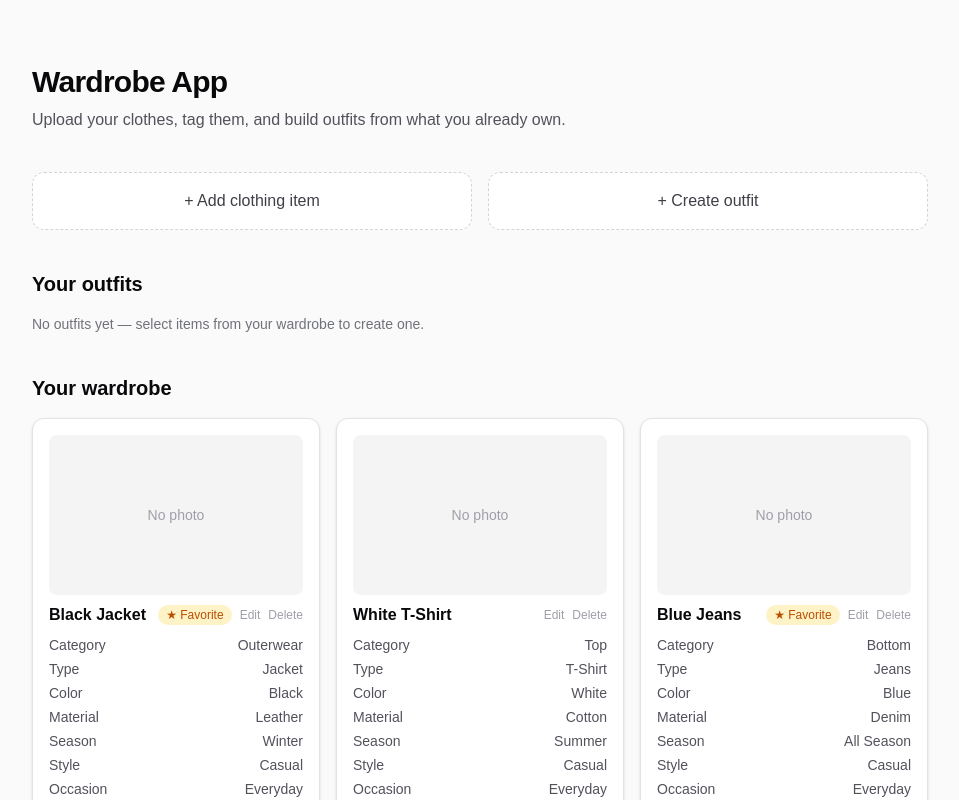
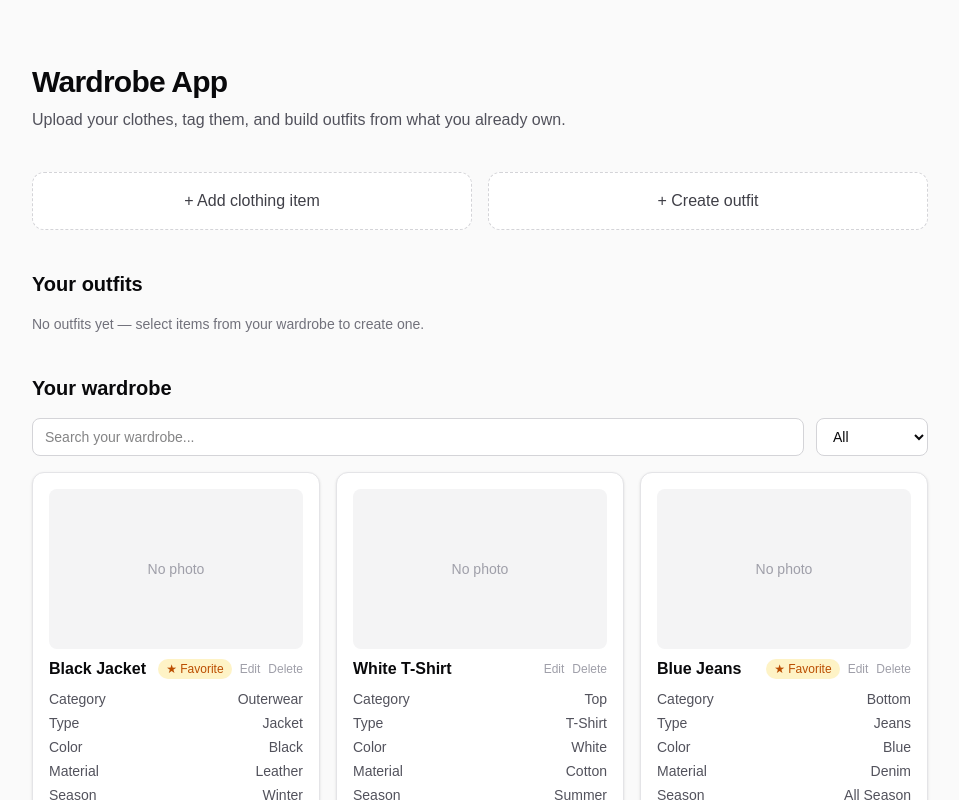
Before and after one commit to seanpan-1321/WardrobeApp, a Next.js app: page / in a window 1280 px wide. Shown: the top 800 px of the page, without its empty margins (160-1119 px from the left). Built offline with nearby package versions, Linux system fonts and the light colour scheme.

Commit message:
Added search bar and filter to find clothing

```diff
--- a/src/app/page.tsx
+++ b/src/app/page.tsx
@@ -18,6 +18,29 @@ export default function Home() {
   const [showOutfitForm, setShowOutfitForm] = useState(false);
   const [editingItem, setEditingItem] = useState<ClothingItem | null>(null);
   const [editingOutfit, setEditingOutfit] = useState<Outfit | null>(null);
+  const [searchQuery, setSearchQuery] = useState("");
+  const [categoryFilter, setCategoryFilter] = useState("All");
+
+  const categories = ["All", ...new Set(items.map((item) => item.category))];
+
+  const filteredItems = items.filter((item) => {
+    const matchesCategory =
+      categoryFilter === "All" || item.category === categoryFilter;
+    const query = searchQuery.trim().toLowerCase();
+    const matchesQuery =
+      query === "" ||
+      [
+        item.name,
+        item.category,
+        item.clothingType,
+        item.color,
+        item.season,
+        item.style,
+        item.occasion,
+        item.material,
+      ].some((field) => field.toLowerCase().includes(query));
+    return matchesCategory && matchesQuery;
+  });
 
   function handleSaveItem(item: ClothingItem) {
     setItems((prev) =>
@@ -160,7 +183,38 @@ export default function Home() {
             Your wardrobe
           </h2>
 
-          <WardrobeGrid items={items} onEdit={handleEdit} onDelete={handleDelete} />
+          <div className="flex flex-col gap-3 sm:flex-row">
+            <input
+              type="text"
+              value={searchQuery}
+              onChange={(event) => setSearchQuery(event.target.value)}
+              placeholder="Search your wardrobe..."
+              className="flex-1 rounded-lg border border-zinc-300 bg-white px-3 py-2 text-sm text-zinc-950 dark:border-zinc-700 dark:bg-zinc-950 dark:text-zinc-50"
+            />
+            <select
+              value={categoryFilter}
+              onChange={(event) => setCategoryFilter(event.target.value)}
+              className="rounded-lg border border-zinc-300 bg-white px-3 py-2 text-sm text-zinc-950 dark:border-zinc-700 dark:bg-zinc-950 dark:text-zinc-50"
+            >
+              {categories.map((category) => (
+                <option key={category} value={category}>
+                  {category}
+                </option>
+              ))}
+            </select>
+          </div>
+
+          {filteredItems.length === 0 ? (
+            <p className="text-sm text-zinc-500 dark:text-zinc-400">
+              No items match your search.
+            </p>
+          ) : (
+            <WardrobeGrid
+              items={filteredItems}
+              onEdit={handleEdit}
+              onDelete={handleDelete}
+            />
+          )}
         </section>
       </main>
     </div>
```
